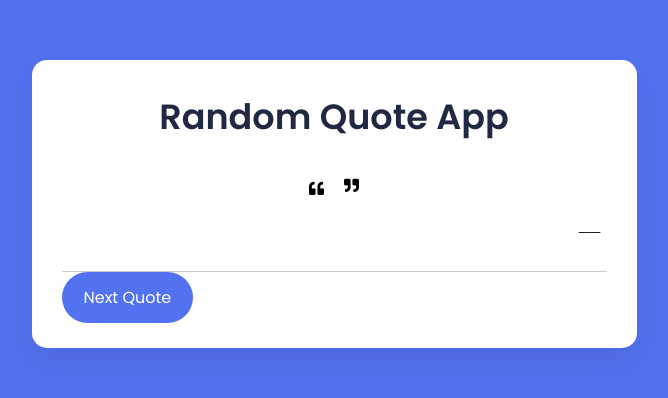
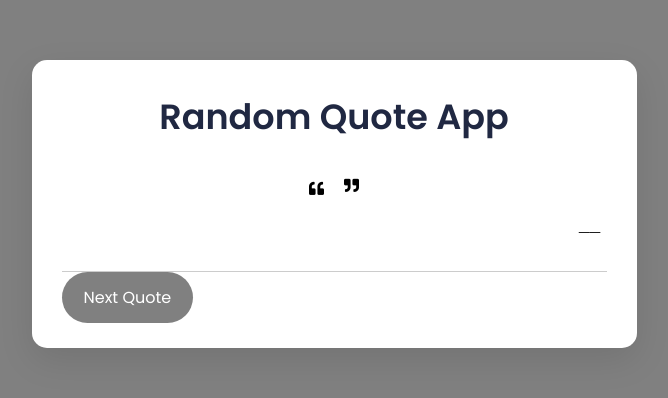
Before and after one commit to phunlh2001/Random-Quotes, a React (Create React App) app: page / in a window 1280 px wide. Shown: the part 196-594 px from the top of the page, without its empty margins (306-974 px from the left). Built offline with nearby package versions, Linux system fonts and the light colour scheme; no server answers.

Commit message:
chore(color): change background and button

```diff
--- a/src/App.css
+++ b/src/App.css
@@ -13,7 +13,7 @@ body {
   justify-content: center;
 
   min-height: 100vh;
-  background: #5372f0;
+  background: gray;
 }
 
 header,
@@ -88,5 +88,5 @@ content:where(i, p, span) {
   cursor: pointer;
   padding: 13px 22px;
   border-radius: 30px;
-  background: #5372f0;
+  background: gray;
 }
```
